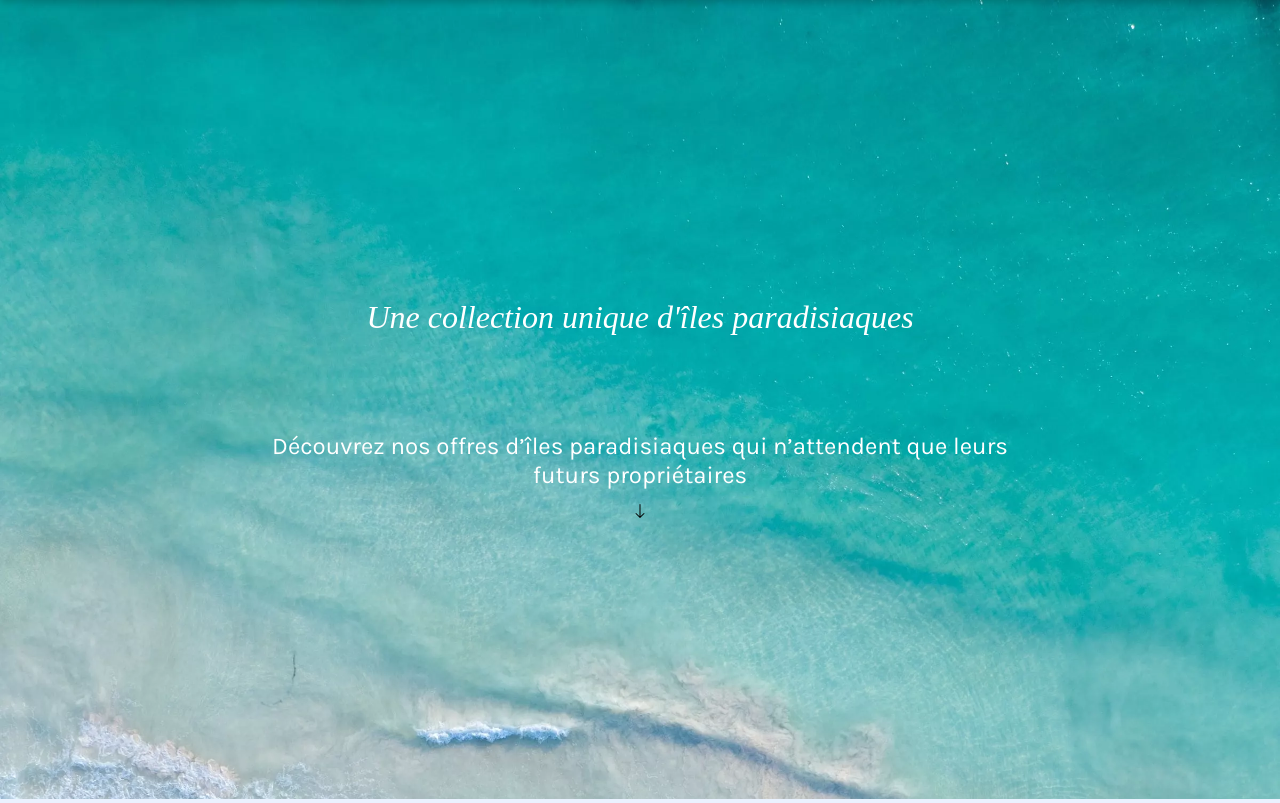
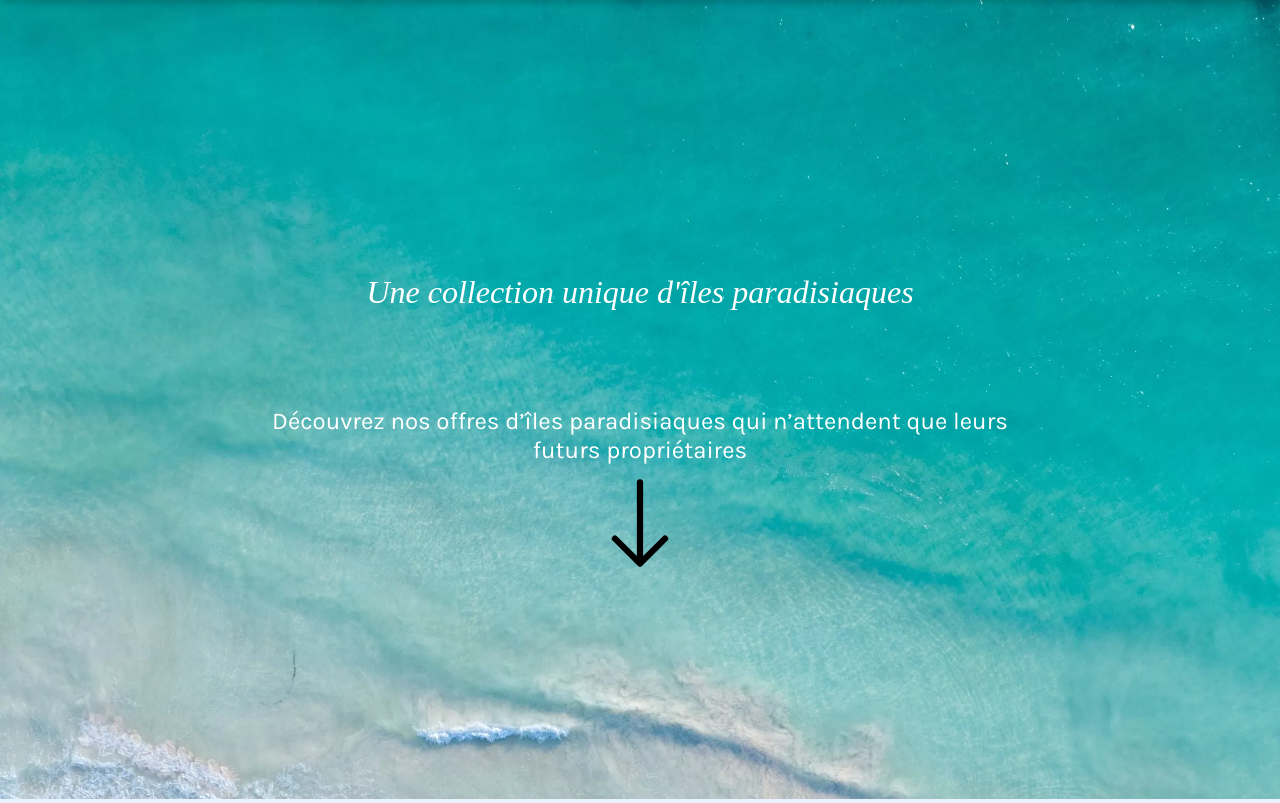
Before and after one commit to Artemis1997-D/paradise, a PHP site: page / in a window 1280 px wide. Shown: the part 73-876 px from the top of the page. Run offline with PHP 8.4, Linux system fonts and the light colour scheme.

Commit message:
change size arrown

```diff
--- a/asset/style/style.css
+++ b/asset/style/style.css
@@ -33,6 +33,11 @@ h2{
   font-style: italic;
 }
 
+.arrow{
+  width: 100px;
+  height: 100px;
+}
+
 /*---------Home(index)--------- */
 
 #home {
@@ -65,10 +70,7 @@ h5 {
   font-style: italic;
 }
 
-.arrow{
-  width: 50px;
-  height: 50px;
-}
+
 
 #choisir-paradise {
   background-image: url("../img/section-home.webp");
--- a/fiche_produit1.php
+++ b/fiche_produit1.php
@@ -5,7 +5,7 @@ include 'config/template/head.php';
 <!-----------Hero_image_du_produit-------------------------------------------------------------------------------------------------->
         <section id="hero-produit1" class="hero-produit d-flex flex-column justify-content-center align-items-center" aria-label="hero image de la fiche produit">
           <h2 class="text-center">Isla Paloma</h2>
-          <a class="arrow my-0 mx-auto" href="#images-produit1"><img src="../paradise/asset/img/down-arrow.svg" alt="ancre vers les images mini de la fiche produit"></a>
+          <a class="arrow my-0 mx-auto" href="#images-produit1"><img class="arrow" src="../paradise/asset/img/down-arrow.svg" alt="ancre vers les images mini de la fiche produit"></a>
         </section>
 <!-----------Informations_sur_le_produit-------------------------------------------------------------------------------------------------->
           <div class="content-produit d-flex flex-column  flex-wrap m-auto" aria-label="div qui contient tout le contenu après le footer">
--- a/index.php
+++ b/index.php
@@ -6,7 +6,7 @@
         <section class="hero d-flex flex-column justify-content-center text-center" id="hero-home" alt="photo en hauteur de la plage et de la mer cristalline" aria-label="hero image de la page d'accueil">
           <h2 class="text-center my-5 mx-0">Une collection unique d'îles paradisiaques</h2>
           <h4 class="mt-5 mx-auto">Découvrez nos offres d’îles paradisiaques qui n’attendent que leurs futurs propriétaires</h4>
-          <a class="arrow my-0 mx-auto" href="#produits"><img src="asset/img/down-arrow.svg" alt="ancre qui mène aux meilleurs articles"></a>
+          <a class="arrow my-0 mx-auto" href="#produits"><img class="arrow" src="asset/img/down-arrow.svg" alt="ancre qui mène aux meilleurs articles"></a>
         </section>
 <!-----------Sélection_de_produits_avec_img_et_caractéristiques_en_card-------------------------------------------------------------------------------------------------->
         <section class="produits d-flex flex-wrap my-5 mx-auto" id="produits" aria-label="présentation des trois meilleurs produits du site">
```
